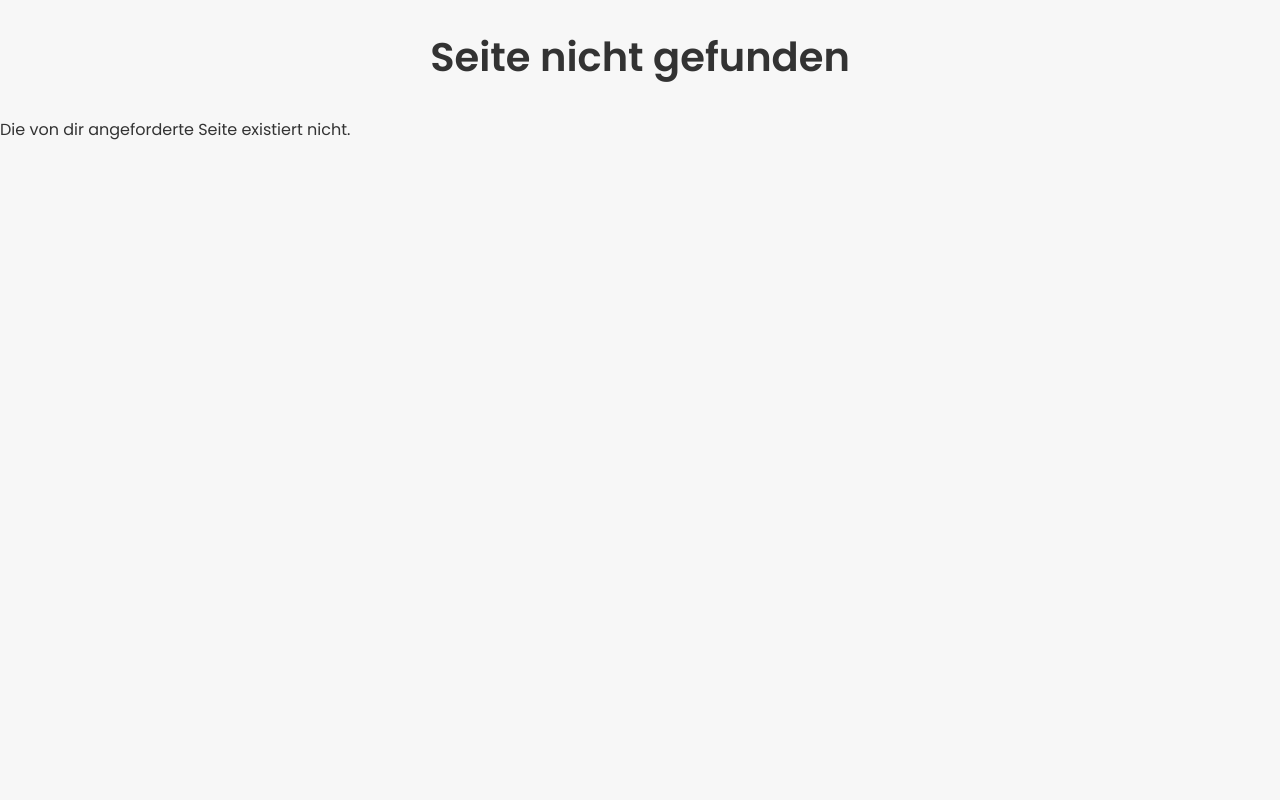
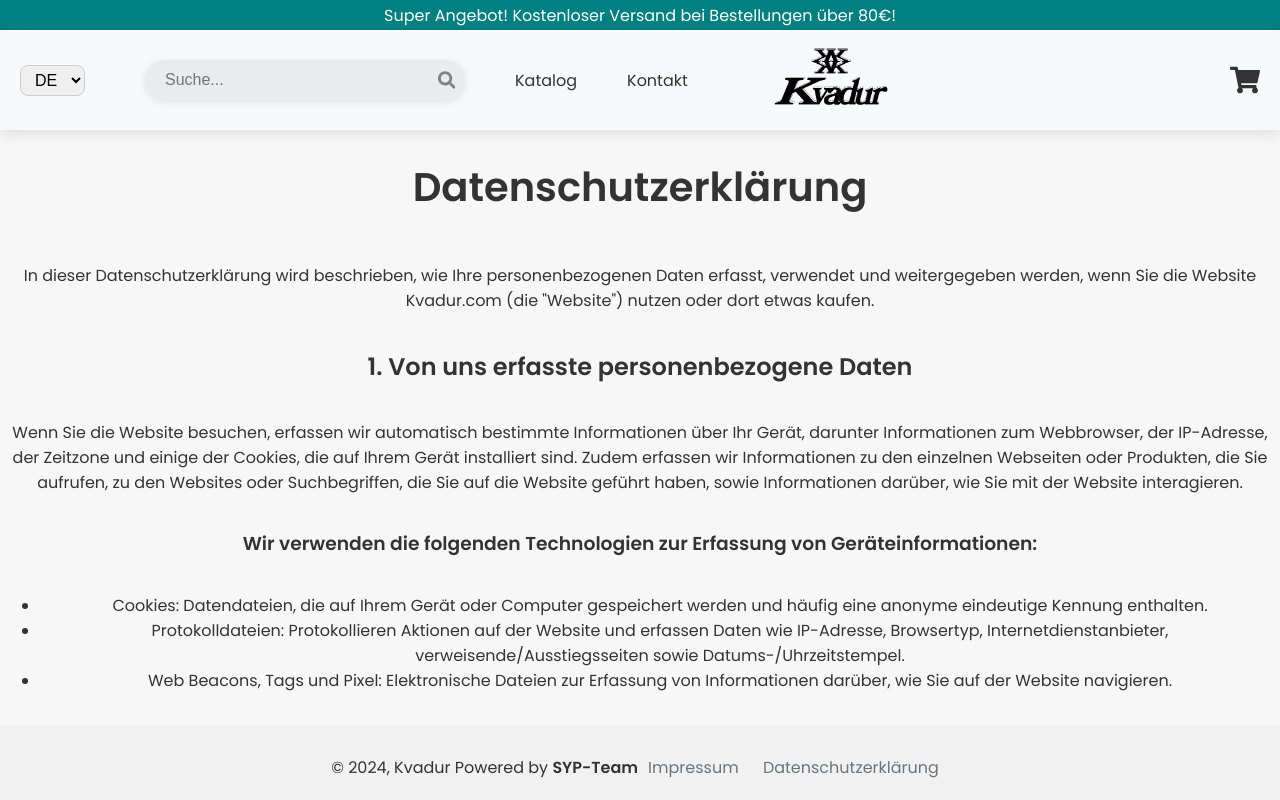
Before and after one commit to gigpab20/KvadurFrontend, a React (Create React App) app: page /datenschutzerklaerung in a window 1280 px wide. Shown: the top 800 px of the page. Built offline with nearby package versions, Linux system fonts and the light colour scheme; no server answers.

Commit message:
more stuff

```diff
--- a/src/App.tsx
+++ b/src/App.tsx
@@ -10,6 +10,7 @@
 import ProductDetail from "./components/ProductDetail";
 import NotFound from "./components/NotFound";
 import Impressum from "./components/Impressum";
+import Datenschutzerklaerung from "./components/Datenschutzerklaerung";
 
 // Definiere das Interface für die Produkte
 interface Product {
@@ -48,6 +49,7 @@
                         <Route path="/contact" element={<Contact />} />
                         <Route path="/product/:id" element={<ProductDetail />} />
                         <Route path="/impressum" element={<Impressum/>}/>
+                        <Route path="/datenschutzerklaerung" element={<Datenschutzerklaerung />} />
                         <Route path="*" element={<NotFound />} />
                     </Routes>
                 </Router>
--- /dev/null
+++ b/src/components/Datenschutzerklaerung.tsx
@@ -0,0 +1,119 @@
+import React, { useContext, useState } from 'react';
+import Annoucement from "./Annoucement";
+import Navbar from "./Navbar";
+import Footer from "./Footer";
+import { LanguageContext } from './LanguageContext';
+
+const Datenschutzerklaerung = () => {
+    const [searchTerm, setSearchTerm] = useState('');
+    const { language } = useContext(LanguageContext);
+
+    const texts: { [key: string]: any } = {
+        DE: {
+            title: 'Datenschutzerklärung',
+            intro: 'In dieser Datenschutzerklärung wird beschrieben, wie Ihre personenbezogenen Daten erfasst, verwendet und weitergegeben werden, wenn Sie die Website Kvadur.com (die "Website") nutzen oder dort etwas kaufen.',
+            deviceInfoTitle: '1. Von uns erfasste personenbezogene Daten',
+            deviceInfo: 'Wenn Sie die Website besuchen, erfassen wir automatisch bestimmte Informationen über Ihr Gerät, darunter Informationen zum Webbrowser, der IP-Adresse, der Zeitzone und einige der Cookies, die auf Ihrem Gerät installiert sind. Zudem erfassen wir Informationen zu den einzelnen Webseiten oder Produkten, die Sie aufrufen, zu den Websites oder Suchbegriffen, die Sie auf die Website geführt haben, sowie Informationen darüber, wie Sie mit der Website interagieren.',
+            technologies: 'Wir verwenden die folgenden Technologien zur Erfassung von Geräteinformationen:',
+            techList: [
+                'Cookies: Datendateien, die auf Ihrem Gerät oder Computer gespeichert werden und häufig eine anonyme eindeutige Kennung enthalten.',
+                'Protokolldateien: Protokollieren Aktionen auf der Website und erfassen Daten wie IP-Adresse, Browsertyp, Internetdienstanbieter, verweisende/Ausstiegsseiten sowie Datums-/Uhrzeitstempel.',
+                'Web Beacons, Tags und Pixel: Elektronische Dateien zur Erfassung von Informationen darüber, wie Sie auf der Website navigieren.'
+            ],
+            orderInfoTitle: 'Bestellinformationen',
+            orderInfo: 'Wenn Sie auf der Website etwas kaufen oder versuchen, etwas zu kaufen, erfassen wir bestimmte Informationen über Sie, wie Name, Rechnungsadresse, Lieferadresse, Zahlungsinformationen (einschließlich Kreditkartennummern), E-Mail-Adresse und Telefonnummer.',
+            dataUsageTitle: '2. Wie verwenden wir Ihre personenbezogenen Daten?',
+            dataUsage: 'Wir verwenden die erfassten Bestellinformationen, um Bestellungen auszuführen, die über die Website getätigt wurden, einschließlich der Verarbeitung von Zahlungsinformationen, der Versandabwicklung und der Bereitstellung von Rechnungen oder Bestellbestätigungen.',
+            thirdPartySharingTitle: '3. Weitergabe Ihrer personenbezogenen Daten',
+            thirdPartySharing: 'Wir geben Ihre personenbezogenen Daten an Dritte weiter, die uns unterstützen, wie z.B. Shopify für den Betrieb unseres Shops und Google Analytics für die Analyse der Websitenutzung.',
+            analyticsLink: 'Weitere Informationen zu Google Analytics finden Sie hier: https://policies.google.com/privacy?hl=de',
+            disputeTitle: '4. Verhaltensbasierte Werbung',
+            disputeInfo: 'Wir verwenden Ihre personenbezogenen Daten, um Ihnen zielgerichtete Werbung bereitzustellen. Weitere Informationen finden Sie auf der NAI-Seite: http://www.networkadvertising.org/understanding-online-advertising/how-does-it-work',
+            rightsTitle: '5. Ihre Rechte',
+            rightsInfo: 'Wenn Sie in Europa ansässig sind, haben Sie das Recht, auf die personenbezogenen Daten zuzugreifen, die wir über Sie haben, und deren Berichtigung oder Löschung zu verlangen.',
+            retentionTitle: '6. Datenaufbewahrung',
+            retentionInfo: 'Wir bewahren Ihre Bestellinformationen auf, bis Sie uns auffordern, diese zu löschen.',
+            changesTitle: '7. Änderungen',
+            changesInfo: 'Wir können diese Datenschutzerklärung von Zeit zu Zeit ändern, um betriebliche oder gesetzliche Anforderungen zu erfüllen.',
+            contactTitle: '8. Kontakt',
+            contactInfo: 'Wenn Sie Fragen haben, können Sie uns unter brujob20@htl-kaindorf.at kontaktieren.'
+        },
+        EN: {
+            title: 'Privacy Policy',
+            intro: 'This Privacy Policy describes how your personal information is collected, used, and shared when you visit or make a purchase from Kvadur.com (the "Site").',
+            deviceInfoTitle: '1. Personal Information We Collect',
+            deviceInfo: 'When you visit the Site, we automatically collect certain information about your device, including information about your web browser, IP address, time zone, and some of the cookies that are installed on your device. Additionally, as you browse the Site, we collect information about the individual web pages or products that you view, what websites or search terms referred you to the Site, and information about how you interact with the Site.',
+            technologies: 'We collect Device Information using the following technologies:',
+            techList: [
+                'Cookies: Data files that are placed on your device or computer and often include an anonymous unique identifier.',
+                'Log Files: Track actions occurring on the Site, and collect data including your IP address, browser type, Internet service provider, referring/exit pages, and date/time stamps.',
+                'Web beacons, tags, and pixels: Electronic files used to record information about how you browse the Site.'
+            ],
+            orderInfoTitle: 'Order Information',
+            orderInfo: 'When you make a purchase or attempt to make a purchase through the Site, we collect certain information from you, including your name, billing address, shipping address, payment information (including credit card numbers), email address, and phone number.',
+            dataUsageTitle: '2. How Do We Use Your Personal Information?',
+            dataUsage: 'We use the Order Information that we collect generally to fulfill any orders placed through the Site (including processing your payment information, arranging for shipping, and providing you with invoices and/or order confirmations).',
+            thirdPartySharingTitle: '3. Sharing Your Personal Information',
+            thirdPartySharing: 'We share your Personal Information with third parties to help us use your Personal Information, as described above. For example, we use Shopify to power our online store and Google Analytics to understand how our customers use the Site.',
+            analyticsLink: 'You can read more about how Google uses your Personal Information here: https://policies.google.com/privacy?hl=en',
+            disputeTitle: '4. Behavioural Advertising',
+            disputeInfo: 'We use your Personal Information to provide you with targeted advertisements or marketing communications we believe may be of interest to you. For more information, visit the NAI educational page at http://www.networkadvertising.org/understanding-online-advertising/how-does-it-work',
+            rightsTitle: '5. Your Rights',
+            rightsInfo: 'If you are a European resident, you have the right to access personal information we hold about you and to ask that your personal information be corrected, updated, or deleted.',
+            retentionTitle: '6. Data Retention',
+            retentionInfo: 'When you place an order through the Site, we will maintain your Order Information for our records unless and until you ask us to delete this information.',
+            changesTitle: '7. Changes',
+            changesInfo: 'We may update this privacy policy from time to time in order to reflect, for example, changes to our practices or for other operational, legal, or regulatory reasons.',
+            contactTitle: '8. Contact Us',
+            contactInfo: 'For more information about our privacy practices, or if you have questions, please contact us at brujob20@htl-kaindorf.at.'
+        }
+    };
+
+    const currentTexts = texts[language];
+
+    return (
+        <div style={{ display: "flex", flexDirection: "column", minHeight: "100vh", textAlign:"center"}}>
+            <Annoucement />
+            <Navbar onSearch={setSearchTerm} />
+            <h1>{currentTexts.title}</h1>
+            <p>{currentTexts.intro}</p>
+
+            <h2>{currentTexts.deviceInfoTitle}</h2>
+            <p>{currentTexts.deviceInfo}</p>
+            <h3>{currentTexts.technologies}</h3>
+            <ul>
+                {currentTexts.techList.map((item: string, index: number) => (
+                    <li key={index}>{item}</li>
+                ))}
+            </ul>
+
+            <h2>{currentTexts.orderInfoTitle}</h2>
+            <p>{currentTexts.orderInfo}</p>
+
+            <h2>{currentTexts.dataUsageTitle}</h2>
+            <p>{currentTexts.dataUsage}</p>
+
+            <h2>{currentTexts.thirdPartySharingTitle}</h2>
+            <p>{currentTexts.thirdPartySharing}</p>
+            <p>{currentTexts.analyticsLink}</p>
+
+            <h2>{currentTexts.disputeTitle}</h2>
+            <p>{currentTexts.disputeInfo}</p>
+
+            <h2>{currentTexts.rightsTitle}</h2>
+            <p>{currentTexts.rightsInfo}</p>
+
+            <h2>{currentTexts.retentionTitle}</h2>
+            <p>{currentTexts.retentionInfo}</p>
+
+            <h2>{currentTexts.changesTitle}</h2>
+            <p>{currentTexts.changesInfo}</p>
+
+            <h2>{currentTexts.contactTitle}</h2>
+            <p>{currentTexts.contactInfo}</p>
+
+            <Footer />
+        </div>
+    );
+};
+export default Datenschutzerklaerung;
```
